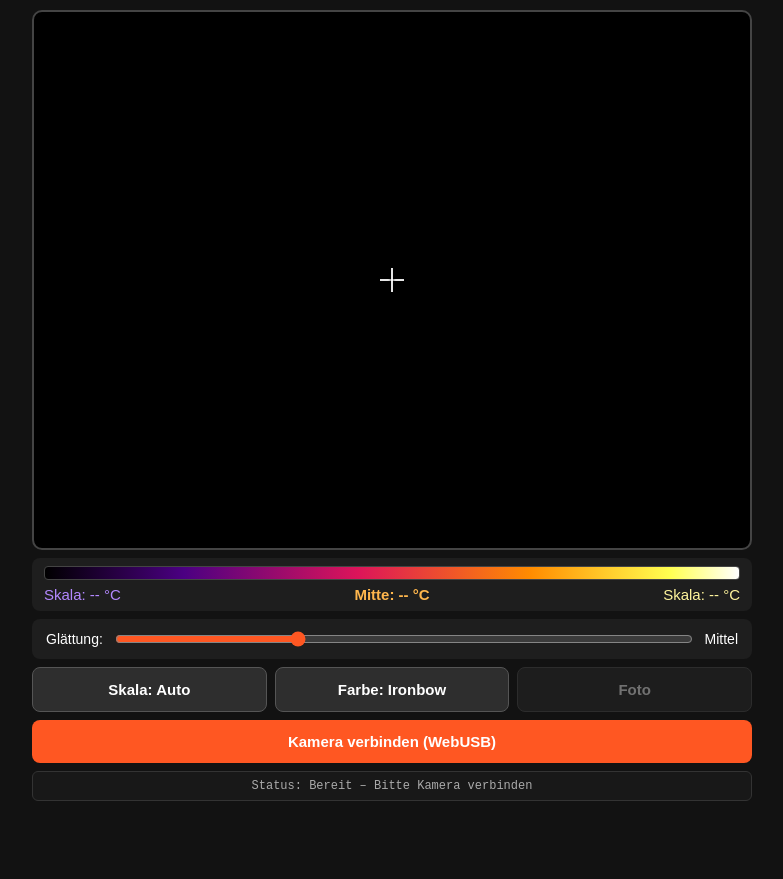
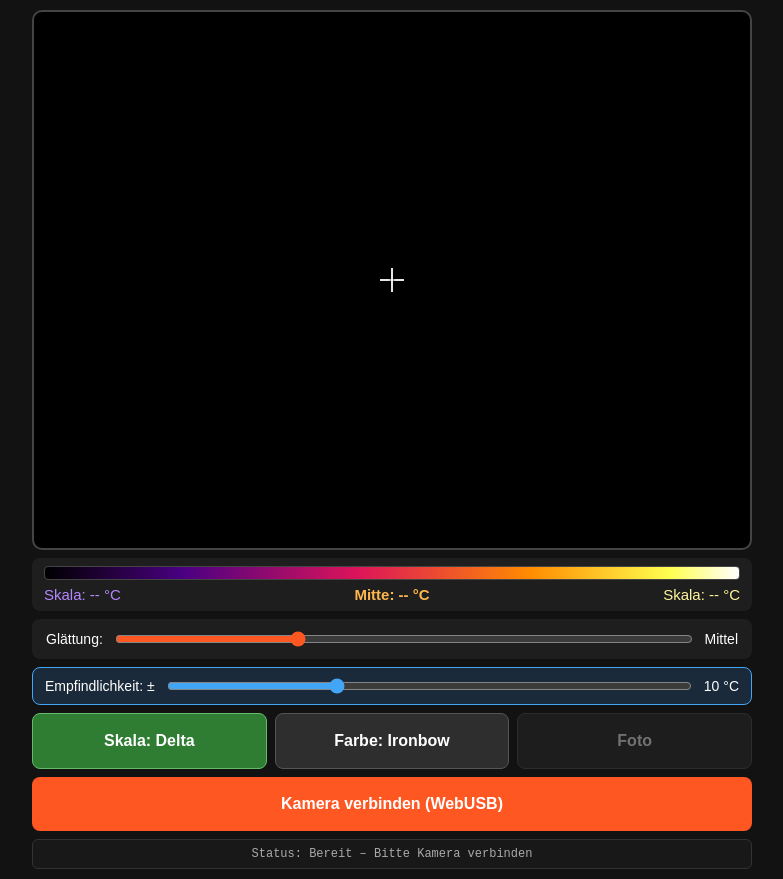
Before and after one commit to gitbiber/thermal, a plain HTML site: page index.html in a window 1280 px wide. Shown: the whole page, without its empty margins (248-1031 px from the left). Before the commit the page ends 811 px from the top, so only its background shows below. Drawn offline with Linux system fonts and the light colour scheme.

Commit message:
UI: Delta als Startmodus, größere Buttons, Gain 10 °C

```diff
--- a/index.html
+++ b/index.html
@@ -46,7 +46,7 @@
     #deltaBox input[type="range"] { flex: 1; accent-color: #42a5f5; }
 
     .btn-row { margin-top: 8px; display: flex; gap: 8px; width: 96vw; max-width: 720px; }
-    button { flex: 1; padding: 13px 10px; font-size: 15px; background: #ff5722;
+    button { flex: 1; padding: 18px 10px; font-size: 16px; background: #ff5722;
       color: white; border: none; border-radius: 8px; cursor: pointer; font-weight: bold; }
     button.secondary { background: #2e2e2e; border: 1px solid #555; }
     button.active-mode { background: #2e7d32; border: 1px solid #66bb6a; }
@@ -89,8 +89,8 @@
 
   <div id="deltaBox" class="scale-box">
     <span>Empfindlichkeit: ±</span>
-    <input type="range" id="deltaSlider" min="3" max="25" value="8">
-    <span id="deltaLabel">8 °C</span>
+    <input type="range" id="deltaSlider" min="3" max="25" value="10">
+    <span id="deltaLabel">10 °C</span>
   </div>
 
   <div class="btn-row">
@@ -161,8 +161,8 @@
   let lastCenter = 15;
 
   const scaleModes = ['auto', 'delta', 'fixed'];
-  let scaleMode = 'auto';
-  let deltaGain = 8;
+  let scaleMode = 'delta';
+  let deltaGain = 10;
 
   // ============================================================
   // Farbpaletten
@@ -240,6 +240,9 @@
     deltaLabel.innerText = deltaGain + ' °C';
     smoothMin = null;
   });
+
+  // Beim Laden direkt in Delta-Modus starten
+  updateScaleUI();
 
   // ============================================================
   // Glättungs-Slider
```
